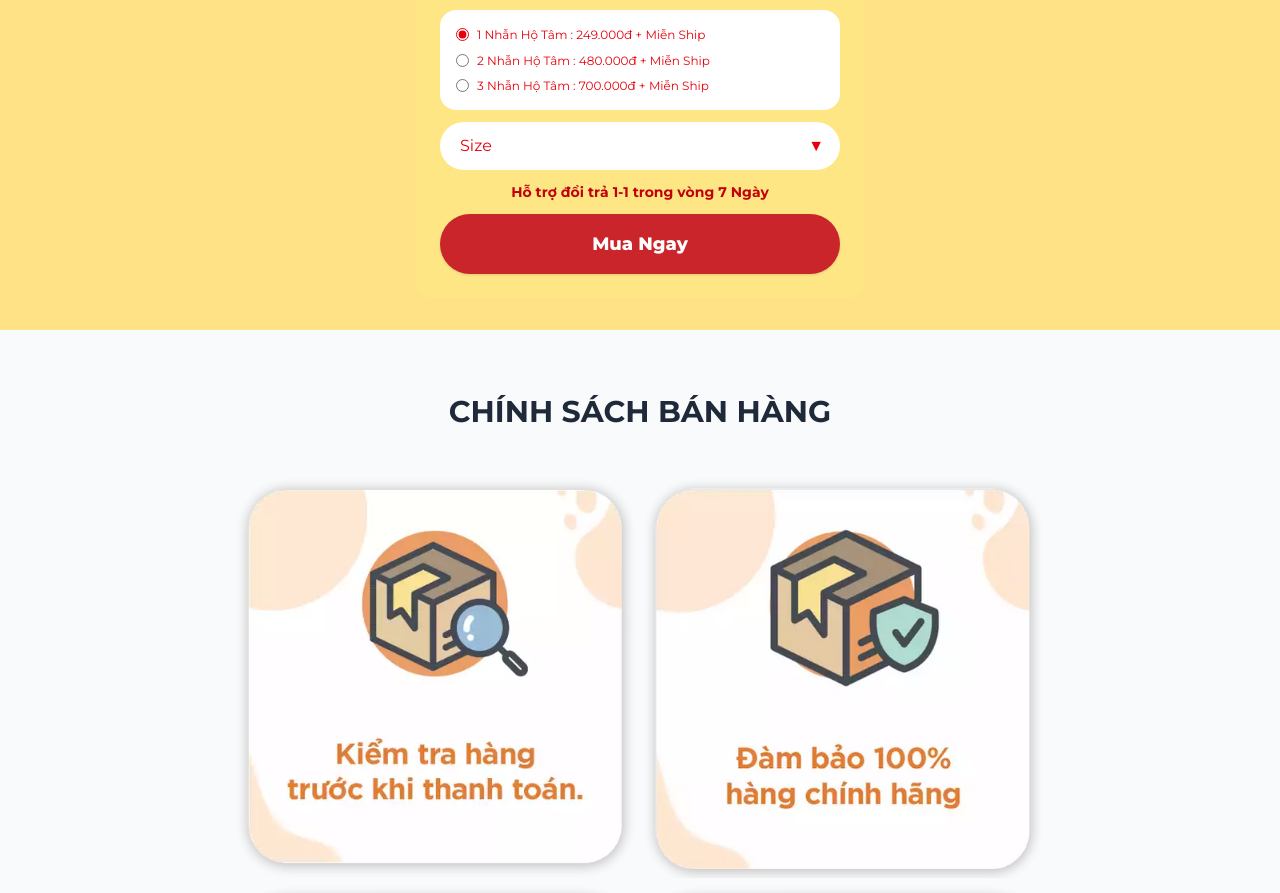
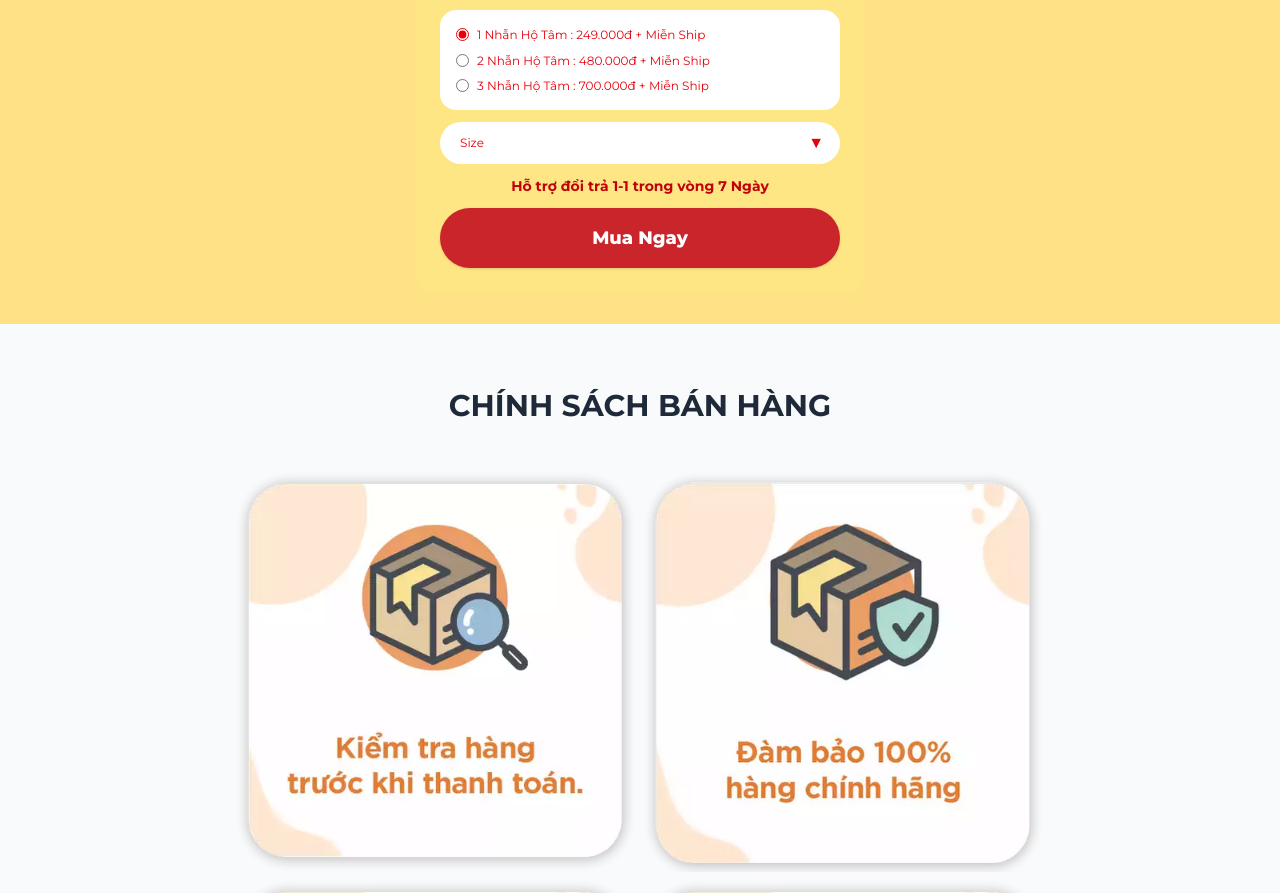
Before and after one commit to NGBD/truong-son, a Next.js app: page / in a window 1280 px wide. Shown: the part 6480-7373 px from the top of the page. Built offline with nearby package versions, Linux system fonts and the light colour scheme.

Commit message:
docs: animation

```diff
--- a/app/components/OrderForm.tsx
+++ b/app/components/OrderForm.tsx
@@ -14,7 +14,13 @@ const comboOptions: ComboOption[] = [
   { id: 'c3', label: '3 Nhẫn Hộ Tâm : 700.000đ + Miễn Ship', price: '700000' }
 ];
 
-const sizeOptions = ['Size', '15', '16', '17', '18', '19', '20'];
+const sizeOptions = [
+  { value: '', label: 'Size', disabled: true },
+  { value: '1', label: 'Size 1: Chu vi 52–55 mm (đường kính 16.5–17.5mm)' },
+  { value: '2', label: 'Size 2: Chu vi 56–59 mm (đường kính 17.8–18.8mm)' },
+  { value: '3', label: 'Size 3: Chu vi 60–64 mm (đường kính 19.1–20.4 mm)' },
+  { value: '4', label: 'Size 4: Chu vi 65–70 mm (đường kính 20.5–21.1 mm)' }
+];
 
 type OrderFormProps = {
   defaultCombo?: 'c1' | 'c2' | 'c3';
@@ -167,11 +173,11 @@ export default function OrderForm({ defaultCombo = 'c1', defaultSize = '', onSub
             value={size}
             onChange={(e) => setSize(e.target.value)}
             required
-            className="w-full appearance-none rounded-full px-5 py-3 bg-white outline-none pr-10 text-red-600"
+            className="w-full appearance-none rounded-full px-5 py-3 bg-white outline-none pr-10 text-red-600 text-[12px]"
           >
             {sizeOptions.map((s) => (
-              <option key={s} value={s === 'Size' ? '' : s} disabled={s === 'Size'}>
-                {s}
+              <option key={s.value} value={s.value} disabled={s.disabled}>
+                {s.label}
               </option>
             ))}
           </select>
```
